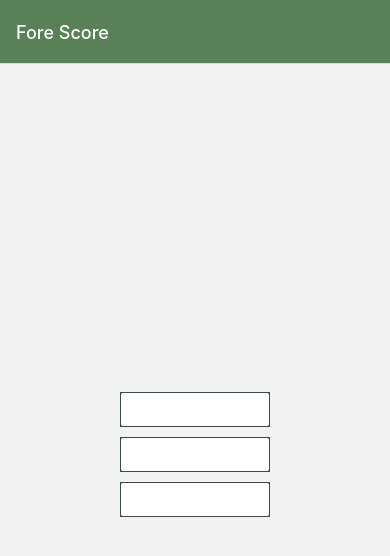
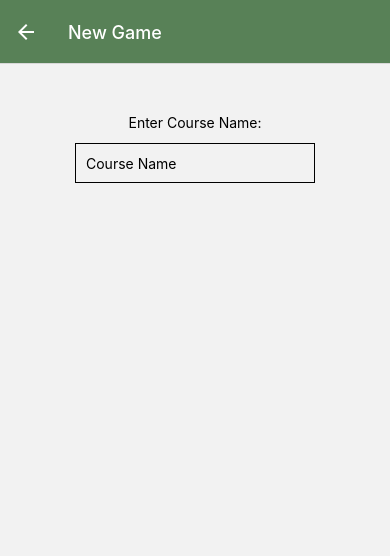
Before and after one commit to pdaly91/Fore-Score, a React Native app: screen /GameScreen in a window 390 px wide. Shown: the top 556 px of the page. Built offline with nearby package versions, Linux system fonts and the light colour scheme.

Commit message:
add course name input

```diff
--- a/App.js
+++ b/App.js
@@ -6,7 +6,7 @@ import { NavigationContainer } from '@react-navigation/native';
 import { createNativeStackNavigator } from '@react-navigation/native-stack';
 
 import HomeScreen from './screens/Home.jsx';
-import Scorecard from './screens/Scorecard.jsx';
+import GameScreen from './screens/GameScreen.jsx';
 
 const Stack = createNativeStackNavigator();
 
@@ -26,10 +26,10 @@ export default function App() {
           }}
         />
         <Stack.Screen
-          name="Scorecard"
-          component={Scorecard}
+          name="GameScreen"
+          component={GameScreen}
           options={{
-            title: "Scorecard",
+            title: "New Game",
             headerStyle: {
               backgroundColor: '#588157',
             },
--- /dev/null
+++ b/screens/GameScreen.jsx
@@ -0,0 +1,60 @@
+import { Text, View, Button, StyleSheet, TextInput } from 'react-native';
+import React from 'react';
+
+import Scorecard from './components/Scorecard.jsx';
+
+const { useState } = React;
+
+export default function GameScreen() {
+  const [course, setCourse] = useState('');
+  const [ready, setReady] = useState(false);
+
+  const handleSubmitCourse = () => {
+    if (course.length > 0) {
+      setReady(true);
+    }
+  }
+
+  if (!ready) {
+    return (
+      <View style={styles.courseInput}>
+        <Text>Enter Course Name:</Text>
+        <TextInput
+          style={styles.input}
+          onChangeText={setCourse}
+          value={course}
+          placeholder="Course Name"
+          inputMode="text"
+          keyboardType="default"
+          returnKeyType="go"
+          onEndEditing={handleSubmitCourse}
+        />
+      </View>
+    )
+  } else {
+    return (
+      <View style={styles.scorecard}>
+        <Scorecard course={course} />
+      </View>
+    );
+  }
+};
+
+const styles = StyleSheet.create({
+  courseInput: {
+    justifyContent: 'center',
+    alignItems: 'center',
+    marginTop: 50
+  },
+  scorecard: {
+    flex: 1,
+    justifyContent: 'center',
+    // alignItems: 'center'
+  },
+  input: {
+    height: 40,
+    margin: 12,
+    borderWidth: 1,
+    padding: 10,
+  },
+});
--- a/screens/Home.jsx
+++ b/screens/Home.jsx
@@ -10,7 +10,7 @@ export default function Home({ navigation }) {
       <View style={styles.button}>
         <Button
           title="Play A Game"
-          onPress={() => navigation.navigate('Scorecard')}
+          onPress={() => navigation.navigate('GameScreen')}
           color='#FFF'
         />
       </View>
--- a/screens/Scorecard.jsx
+++ b/screens/components/Scorecard.jsx
@@ -3,7 +3,7 @@ import React from 'react';
 
 const { useState } = React;
 
-export default function Scorecard() {
+export default function Scorecard({course}) {
   const holesFront = [1, 2, 3, 4, 5, 6, 7, 8, 9];
   const holesBack = [10, 11, 12, 13, 14, 15, 16, 17, 18];
   const currentHole = useState(0);
@@ -26,7 +26,7 @@ export default function Scorecard() {
 
   return (
     <View style={styles.container}>
-      <Text>Scorecard</Text>
+      <Text>{`${course} Scorecard`}</Text>
       <View style={styles.table}>
         <View style={styles.holesHeader}>
           <Text style={styles.tableCell}>Hole:</Text>
```
